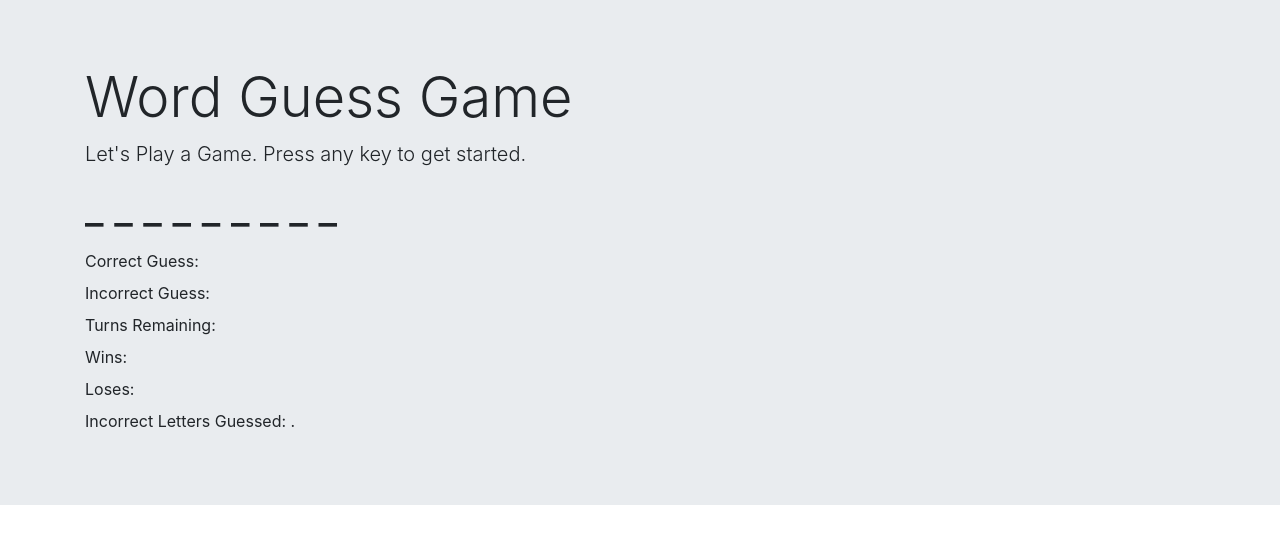
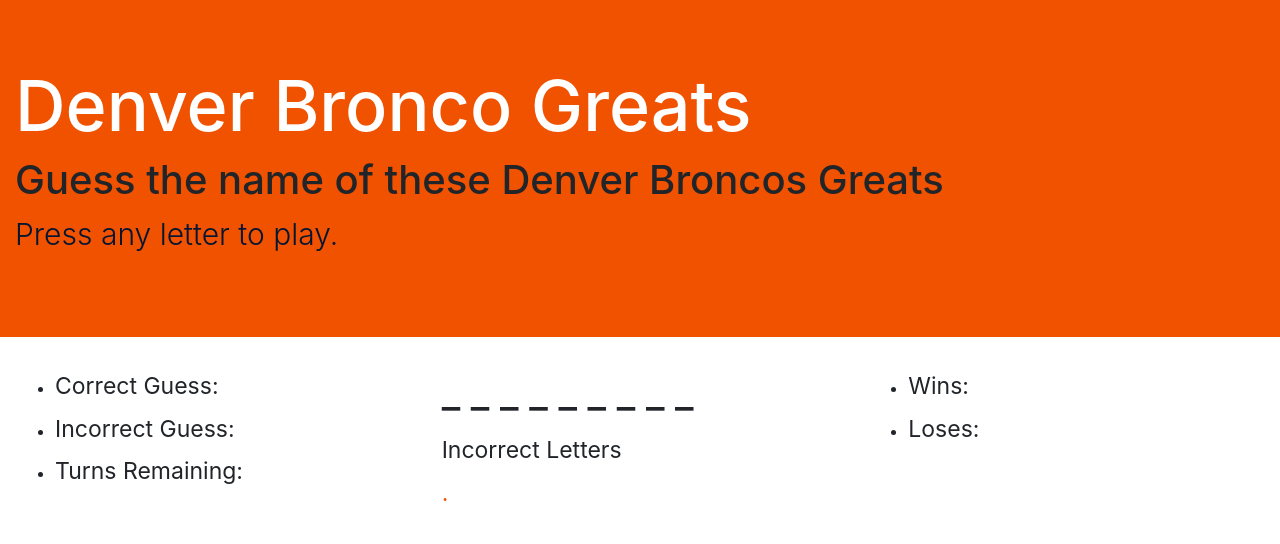
Before and after one commit to mjc5776/Word-Guess-Game, a plain HTML site: page index.html in a window 1280 px wide. Drawn offline with nearby package versions, Linux system fonts and the light colour scheme.

Commit message:
final code

```diff
--- a/assets/css/style.css
+++ b/assets/css/style.css
@@ -0,0 +1,24 @@
+.jumbotron{
+    background-color: #f05200;
+
+}
+
+.display-4{
+    font-size: 70px;
+    color:white;
+    font-weight: 500;
+}
+
+#status{
+    color:#061632;
+    font-size: 30px;
+}
+
+label{
+    font-size: 23px;
+}
+
+#lblIncorrectLetter{
+    color: #f05200;
+
+}
--- a/assets/javascript/game.js
+++ b/assets/javascript/game.js
@@ -1,6 +1,6 @@
  var wins = 0;
  var loss = 0;
- var turns = 10;
+ var turns = 15;
 
  var incorrectCount = 0;
  var correctCount = 0;
--- a/index.html
+++ b/index.html
@@ -11,42 +11,58 @@
 </head>
 <body>
     <div class="jumbotron jumbotron-fluid">
-        <div class="container">
-          <h1 class="display-4">Word Guess Game</h1>
-          <p class="lead" id="status">Let's Play a Game. Press any key to get started.</p>
+        <div class="container-fluid">
+            <h1 class="display-4">Denver Bronco Greats</h1>
+          <h1 class="display-6">Guess the name of these Denver Broncos Greats</h1>
+          <p class="lead" id="status"> Press any letter to play.</p>
+    </div>
+    </div>
          <!-- <button onclick="selectWord()"> Click to Play</button>-->
-            <h1><p id="gameWord"></p></h1>
-            <div>
+         <div class="container-fluid">
+          <div class="row">
+              <div class="col-4">
+                    <ul>
+                      <li>
                           <label for="correctGuess">Correct Guess:</label>
                           <label id="correctGuess"></label>
-              </div>
-              <div>
+                      </li>
+                    <li>
                       <label for="incorrectGuess">Incorrect Guess:</label>
                       <label id="incorrectGuess"></label>
-              </div>
-              <div>
+                    </li>
+                    <li>
                       <label for="lblTurnsRemain">Turns Remaining:</label>
                       <label id="lblTurnsRemain"></label>
+                    </li>
+                  </ul>
               </div>
+            <div class="col-4">
+              <h1><p id="gameWord"></p></h1>
+              <div >
+                  <label for="lblIncorrectLetter">Incorrect Letters</label>
                   <div>
+                    <label id="lblIncorrectLetter">.</label>
+                  </div>
+                </div>
+            </div>
+            <div class="col-4">
+                <ul>
+                  <li>
                     <label for="lblWins">Wins:</label>
                     <label id="lblWins"></label>
-              </div>
-              <div>
+                  </li>
+                  <li>
                     <label for="lblLoses">Loses:</label>
                     <label id="lblLoses"></label>
+                  </li>
+                </ul>
             </div>
-              <div>
-                <label for="lblIncorrectLetter">Incorrect Letters Guessed:</label>
-                <label id="lblIncorrectLetter">.</label>
           </div>
-
          </div>
       </div>
 
 
+<script src="assets/javascript/game.js"></script>
 
-
-<script src="assets/javascript/game.js"></script>
 </body>
 </html>
```
Also changed, not shown: assets/javascript/game - Copy.js (deleted, +0 -48 lines), index - Copy.html (deleted, +0 -27 lines). Lines whose indentation alone changed are shown as unchanged.
